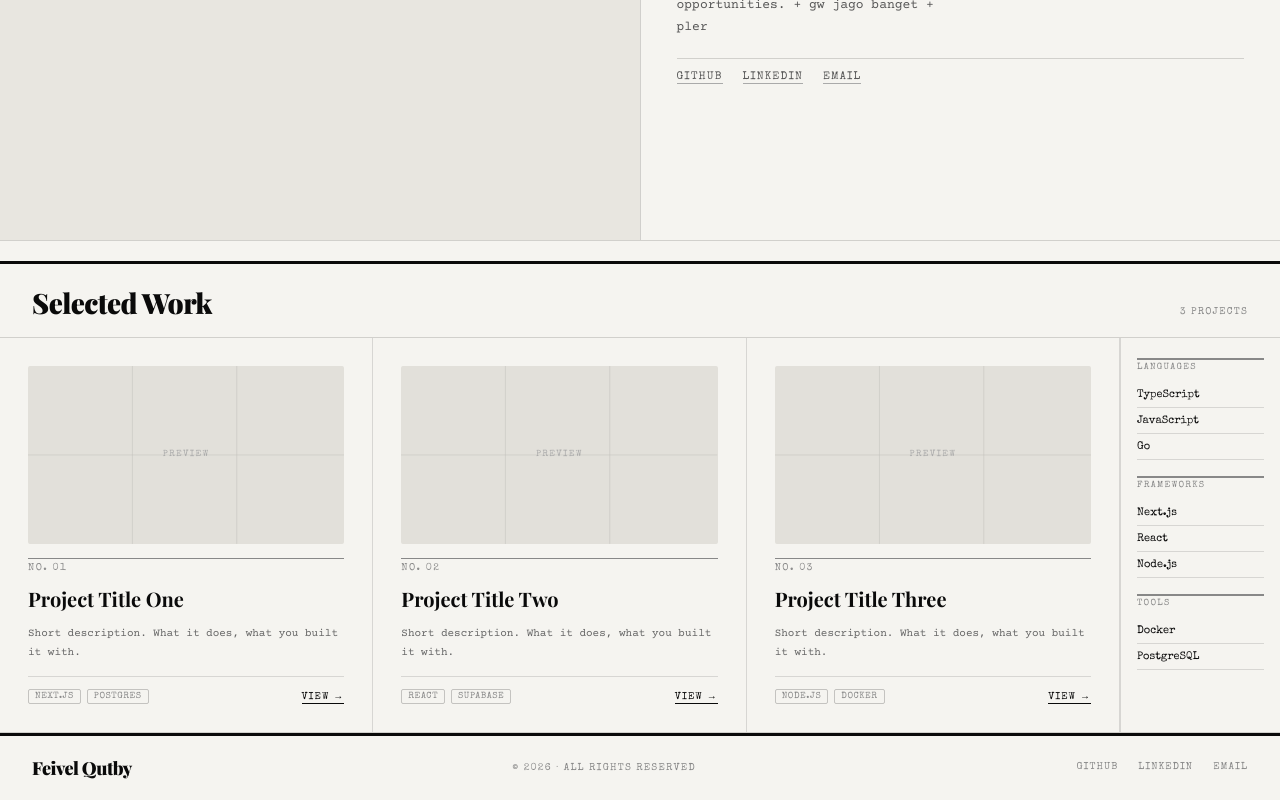
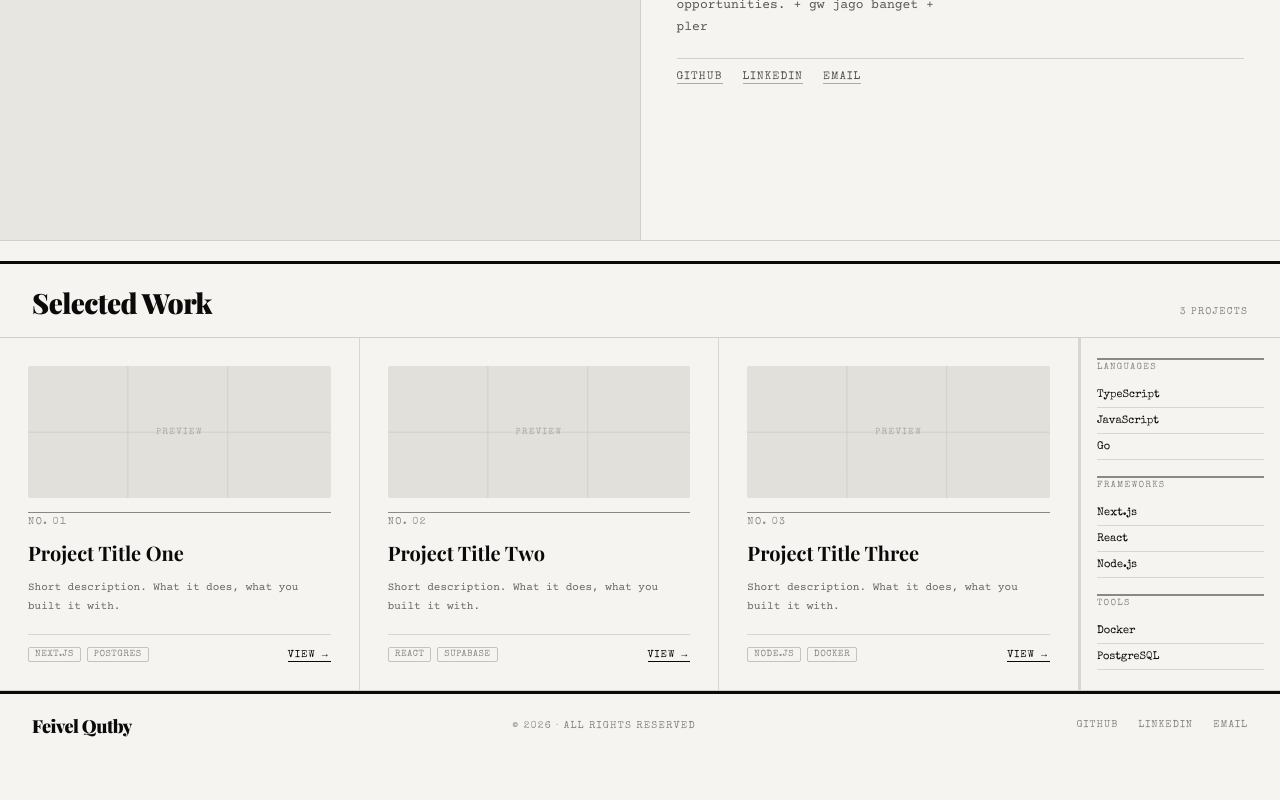
Before and after one commit to FeivelQutby/porto-feivel, a Next.js app: page / in a window 1280 px wide. Shown: the part 539-1339 px from the top of the page. After the commit the page ends 1297 px from the top, so only its background shows below. Built offline with nearby package versions, Linux system fonts and the light colour scheme.

Commit message:
fix ui bug

```diff
--- a/Components/Hero.tsx
+++ b/Components/Hero.tsx
@@ -29,7 +29,7 @@ export default function Hero() {
             ref={wrapRef}
             style={{
                 perspective: '1200px',
-                minHeight: '100vh',
+                height: '100vh',
                 display: 'flex',
                 flexDirection: 'column',
             }}
@@ -91,6 +91,7 @@ export default function Hero() {
                     display: 'grid',
                     gridTemplateColumns: '1fr 1px 1fr',
                     flex: 1,
+                    minHeight: 0,
                 }}>
                 {/* Foto */}
                 <div
--- a/Components/Projects.tsx
+++ b/Components/Projects.tsx
@@ -100,10 +100,14 @@ export default function Projects() {
             {/* Grid — 3 project cols + 1 filler col */}
             <div style={{
                 display: 'grid',
-                gridTemplateColumns: '1fr 1fr 1fr 160px',
+                gridTemplateColumns: '1fr 200px',
                 borderBottom: '1px solid rgba(0,0,0,0.15)',
             }}>
-
+                <div style={{
+                    display: 'grid',
+                    gridTemplateColumns: 'repeat(3, 1fr)',
+                    borderRight: '0.5px solid rgba(0,0,0,0.12)',
+                }}>
                     {/* Project columns */}
                     {projects.map((project, i) => (
                         <div
@@ -121,7 +125,7 @@ export default function Projects() {
                             {/* Image */}
                             <div style={{
                                 width: '100%',
-                            aspectRatio: '16/9',
+                                aspectRatio: '16/7',
                                 background: '#e2e0da',
                                 borderRadius: 2,
                                 overflow: 'hidden',
@@ -222,6 +226,7 @@ export default function Projects() {
                             </div>
                         </div>
                     ))}
+                </div>
 
                 {/* Column filler — stack */}
                 <div style={{
```
Lines whose indentation alone changed are shown as unchanged.
